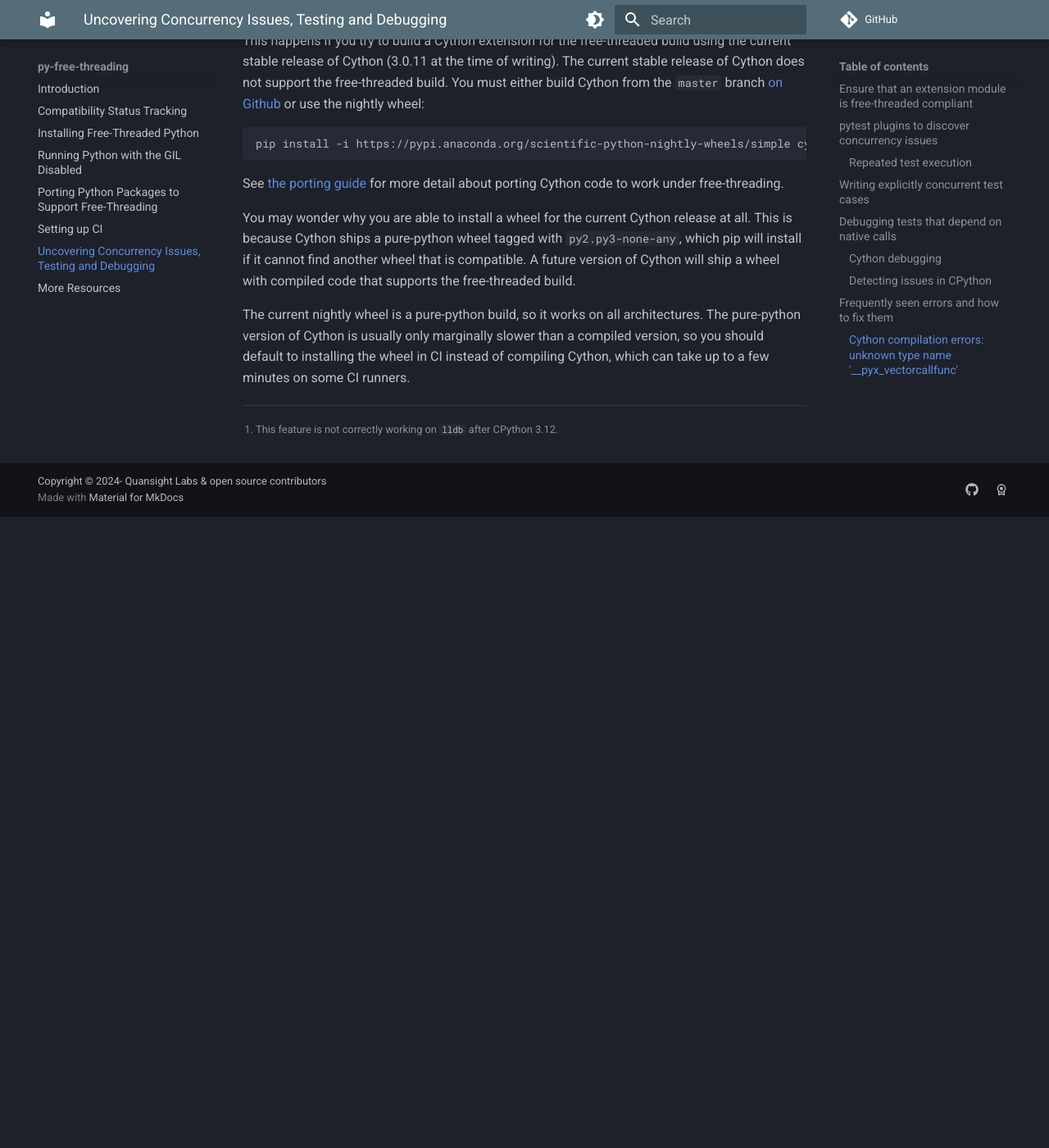
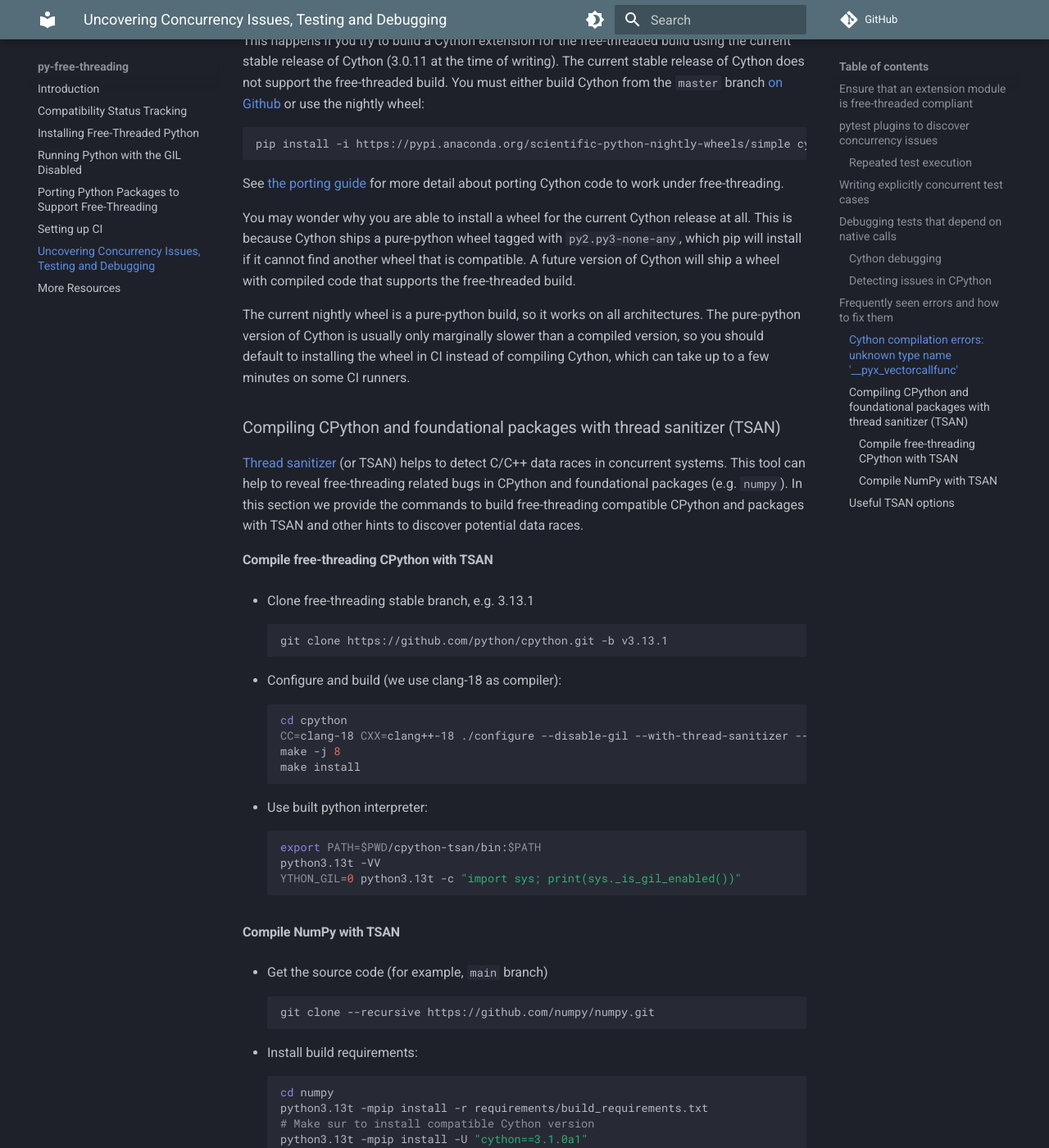
Before and after one commit to Quansight-Labs/free-threaded-compatibility, an MkDocs documentation site: the page built from docs/debugging.md, in a window 1280 px wide and 1400 px high, scrolled down 3736 px. Shown: the whole window at 82% size. Built offline with MkDocs 1.6.1 and Material for MkDocs 9.7.7, drawn with Linux system fonts in a browser that asks for light colours; comment, search, counter and statistics services are not loaded; before the commit the page ends 4366 px from its top, so only the background shows below that; some of the changed text lies outside the part shown.

Commit message:
Added Compiling CPython and foundational packages with thread sanitizer (TSAN) part

````diff
--- a/docs/debugging.md
+++ b/docs/debugging.md
@@ -271,4 +271,80 @@ slower than a compiled version, so you should default to installing the wheel in
 CI instead of compiling Cython, which can take up to a few minutes on some CI
 runners.
 
+### Compiling CPython and foundational packages with thread sanitizer (TSAN)
+
+[Thread sanitizer](https://github.com/google/sanitizers/wiki/ThreadSanitizerCppManual) (or TSAN) helps
+to detect C/C++ data races in concurrent systems. This tool can help to reveal free-threading
+related bugs in CPython and foundational packages (e.g. `numpy`).
+In this section we provide the commands to build free-threading compatible CPython and packages with TSAN and other hints to discover potential data races.
+
+#### Compile free-threading CPython with TSAN
+
+- Clone free-threading stable branch, e.g. 3.13.1
+```bash
+git clone https://github.com/python/cpython.git -b v3.13.1
+```
+
+- Configure and build (we use clang-18 as compiler):
+```bash
+cd cpython
+CC=clang-18 CXX=clang++-18 ./configure --disable-gil --with-thread-sanitizer --prefix $PWD/cpython-tsan
+make -j 8
+make install
+```
+
+- Use built python interpreter:
+```bash
+export PATH=$PWD/cpython-tsan/bin:$PATH
+python3.13t -VV
+YTHON_GIL=0 python3.13t -c "import sys; print(sys._is_gil_enabled())"
+```
+
+#### Compile NumPy with TSAN
+
+- Get the source code (for example, `main` branch)
+```bash
+git clone --recursive https://github.com/numpy/numpy.git
+```
+
+- Install build requirements:
+```bash
+cd numpy
+python3.13t -mpip install -r requirements/build_requirements.txt
+# Make sur to install compatible Cython version
+python3.13t -mpip install -U "cython==3.1.0a1"
+```
+
+- Build the package
+```bash
+export CC=clang-18
+export CXX=clang++-18
+export CFLAGS=-fsanitize=thread
+export CXXFLAGS=-fsanitize=thread
+export LDFLAGS=-fsanitize=thread
+
+python3.13t -mpip install -v . --no-build-isolation
+```
+
+### Useful TSAN options
+
+- By default TSAN reports warnings. How to stop execution on TSAN error:
+```bash
+TSAN_OPTIONS=halt_on_error=1 python3.13t -mpytest test.py
+```
+
+- How to add tsan suppressions (written in a file: `tsan-suppressions`):
+```bash
+# Let's show an example content of suppressions,
+# more info: https://github.com/google/sanitizers/wiki/ThreadSanitizerSuppressions
+cat $PWD/tsan-suppressions
+
+race:llvm::RuntimeDyldELF::registerEHFrames
+race:partial_vectorcall_fallback
+race:dnnl_sgemm
+
+
+export TSAN_OPTIONS="suppressions=$PWD/tsan-suppressions" python3.13t -mpytest test.py
+```
+
 [^1]: This feature is not correctly working on `lldb` after CPython 3.12.
````
